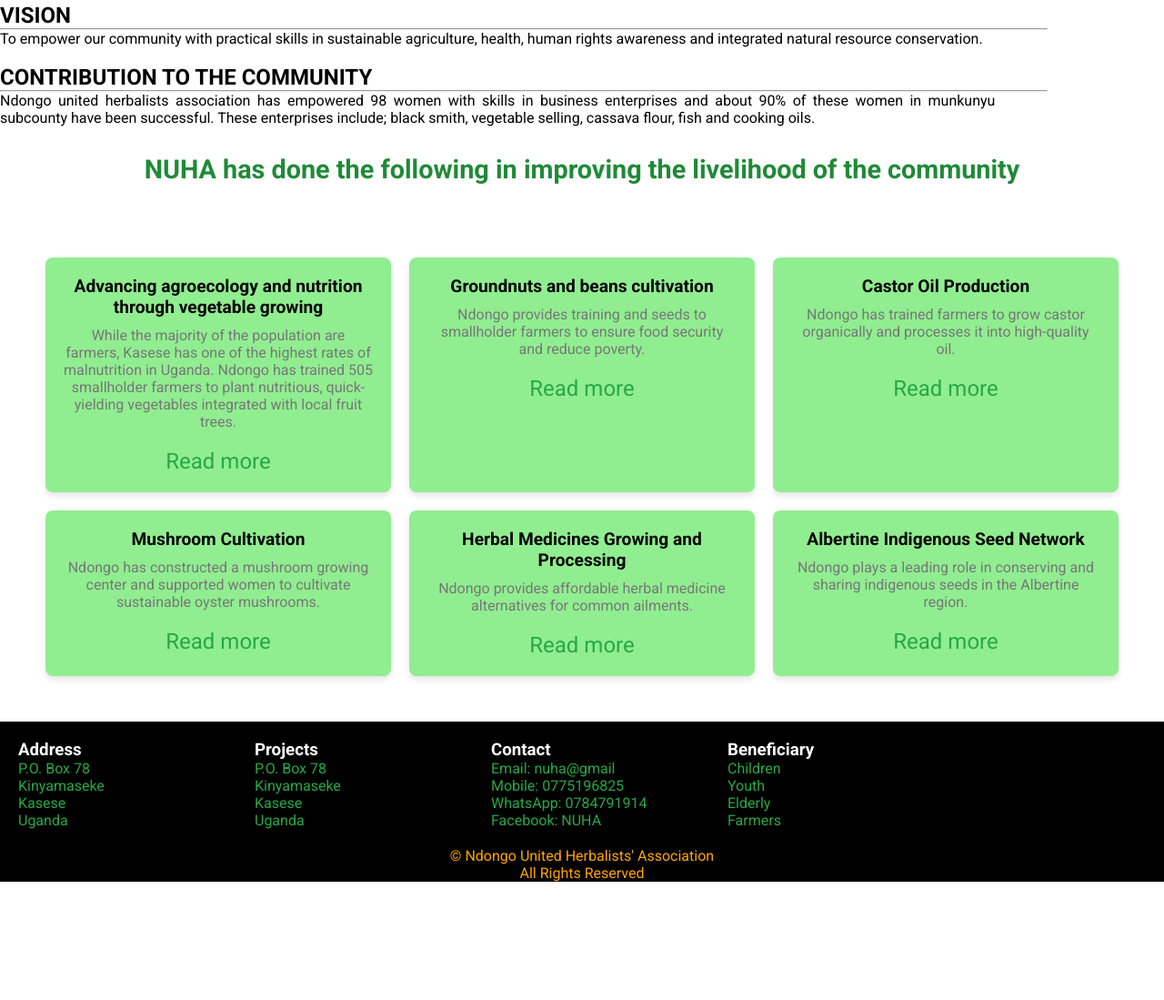
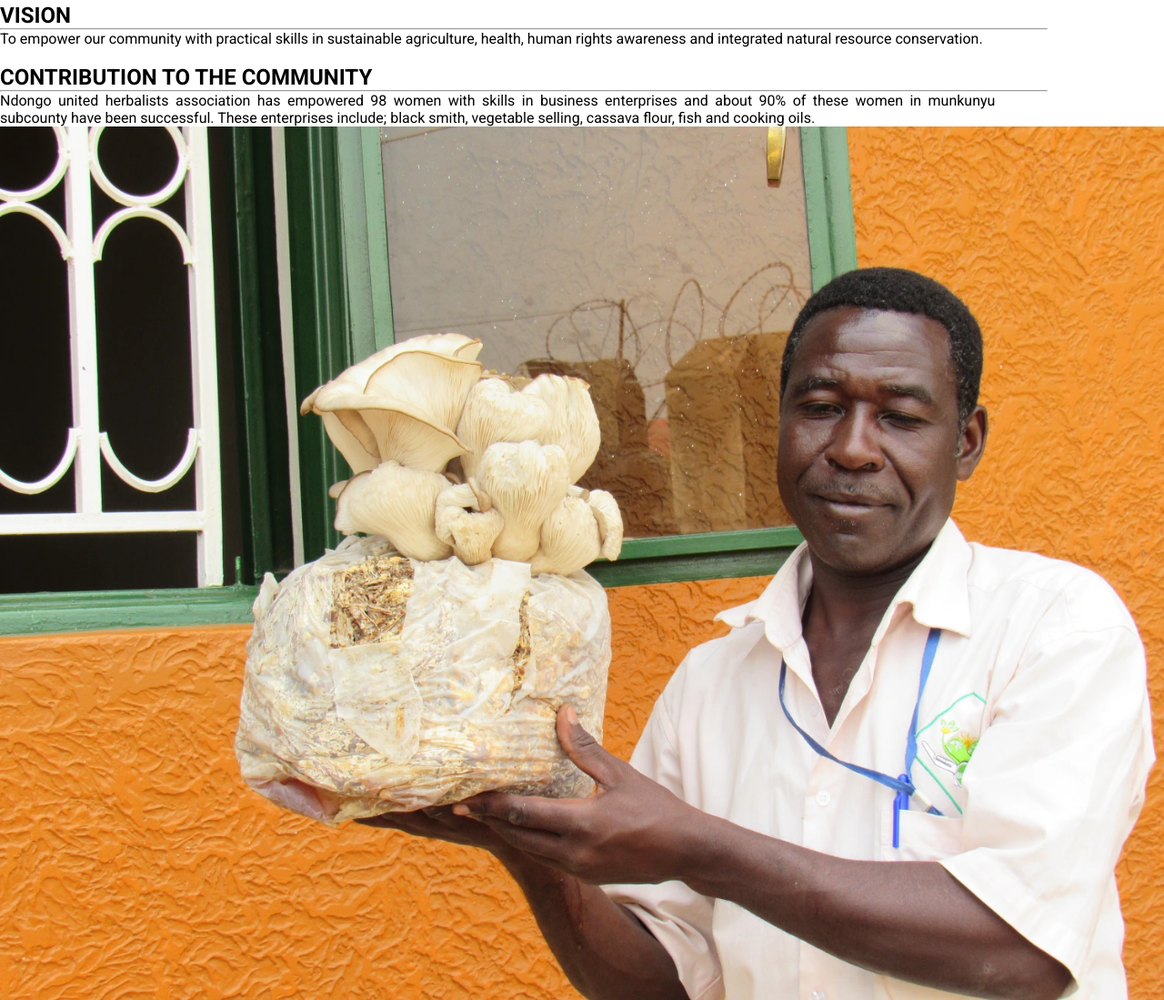
Before and after one commit to Dariusmumbere/my-website, a plain HTML site: page index.html in a window 1280 px wide. Shown: the part 564-1663 px from the top of the page at 91% size. Before the commit the page ends 1533 px from the top, so only its background shows below. Drawn offline with Linux system fonts and the light colour scheme.

Commit message:
Update index.html

```diff
--- a/index.html
+++ b/index.html
@@ -72,6 +72,7 @@
             <hr>
             <P>Ndongo united herbalists association has empowered 98 women with skills in business enterprises and about 90% of these women in munkunyu subcounty have been successful. These enterprises include; black smith, vegetable selling, cassava flour, fish and cooking oils.</P>
         </div>
+        <img src="nuha1.webp"><img src="nuha2.webp"><img src="nuha3.webp"><img src="nuha5.webp">
 
         <h1 class="head">NUHA has done the following in improving the livelihood of the community</h1>
         <section class="services">
```
